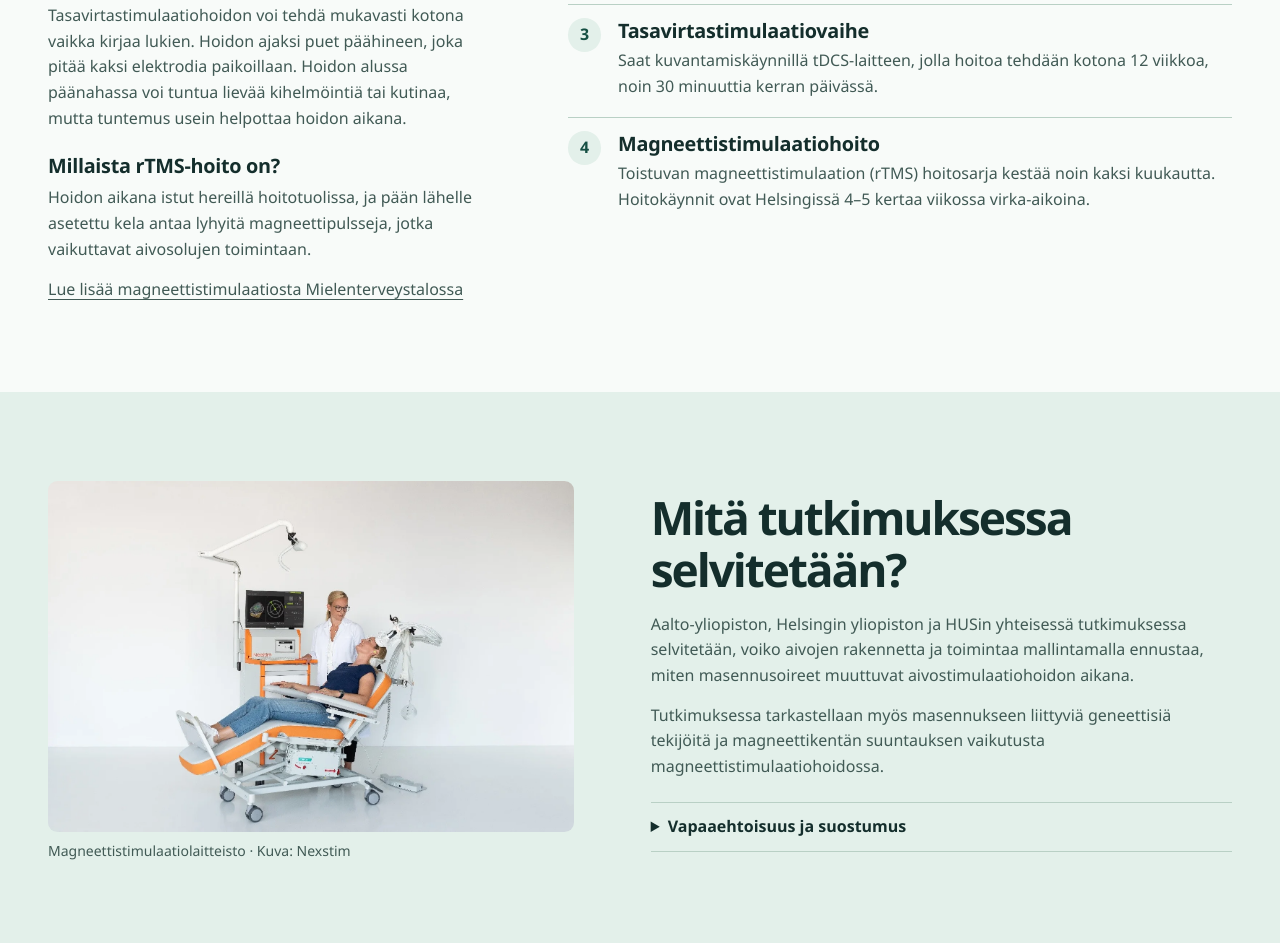
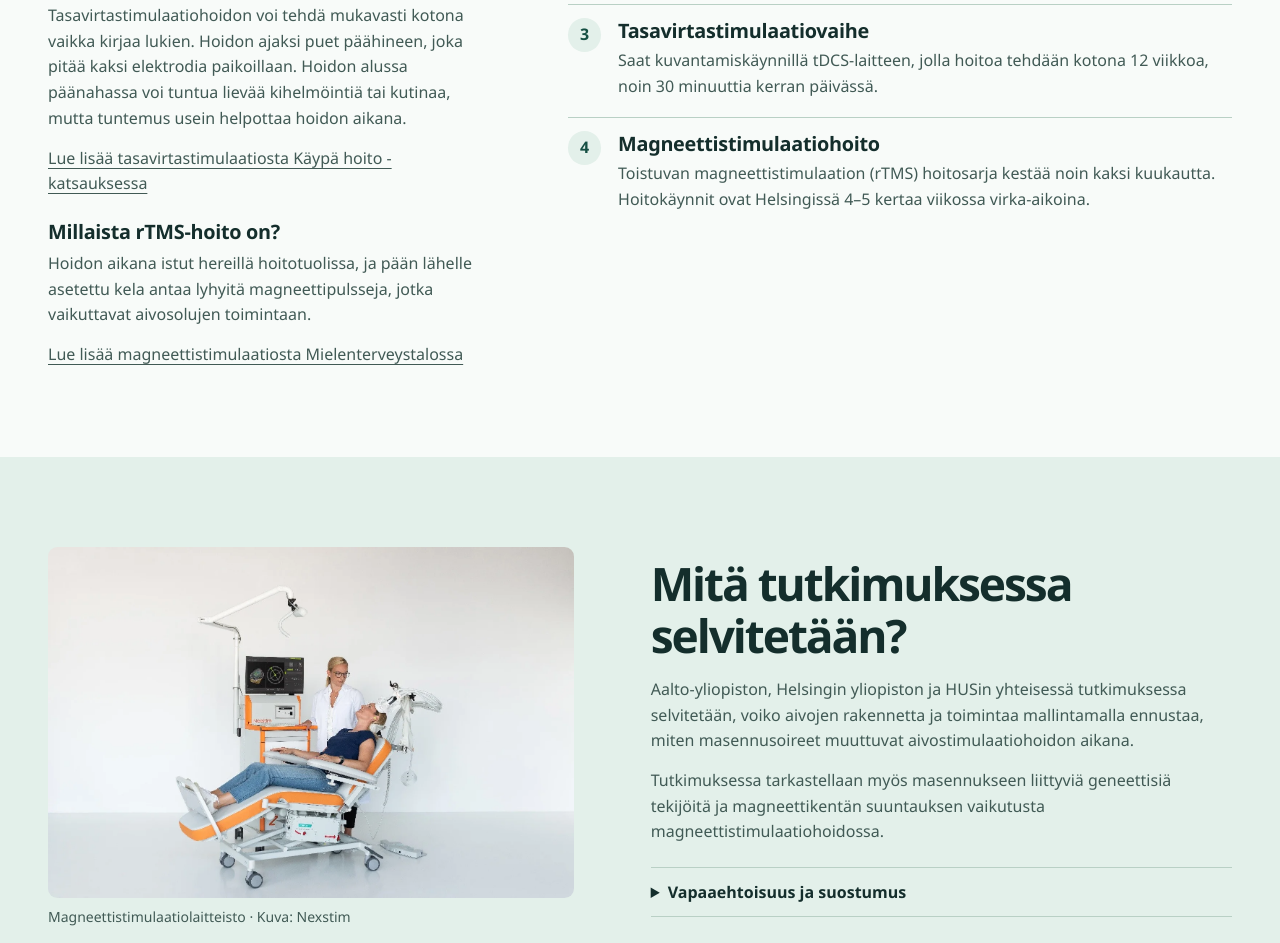
Before and after one commit to joona-repo/bf-masennustutkimus, a plain HTML site: page index.html in a window 1280 px wide. Shown: the part 1312-2255 px from the top of the page. Drawn offline with Linux system fonts and the light colour scheme.

Commit message:
Link to Käypä hoito tDCS evidence review

```diff
--- a/index.html
+++ b/index.html
@@ -53,6 +53,7 @@
         <p>Osallistuminen on vapaaehtoista ja maksutonta. Voit myös keskeyttää tutkimuksen milloin tahansa.</p>
         <h3 class="treatment-heading">Millaista tDCS-hoito on?</h3>
         <p>Tasavirtastimulaatiohoidon voi tehdä mukavasti kotona vaikka kirjaa lukien. Hoidon ajaksi puet päähineen, joka pitää kaksi elektrodia paikoillaan. Hoidon alussa päänahassa voi tuntua lievää kihelmöintiä tai kutinaa, mutta tuntemus usein helpottaa hoidon aikana.</p>
+        <p><a href="https://www.kaypahoito.fi/nak09363">Lue lisää tasavirtastimulaatiosta Käypä hoito -katsauksessa</a></p>
         <h3 class="treatment-heading">Millaista rTMS-hoito on?</h3>
         <p>Hoidon aikana istut hereillä hoitotuolissa, ja pään lähelle asetettu kela antaa lyhyitä magneettipulsseja, jotka vaikuttavat aivosolujen toimintaan.</p>
         <p><a href="https://www.mielenterveystalo.fi/fi/masennus/aivojen-magneettistimulaatio">Lue lisää magneettistimulaatiosta Mielenterveystalossa</a></p>
```
